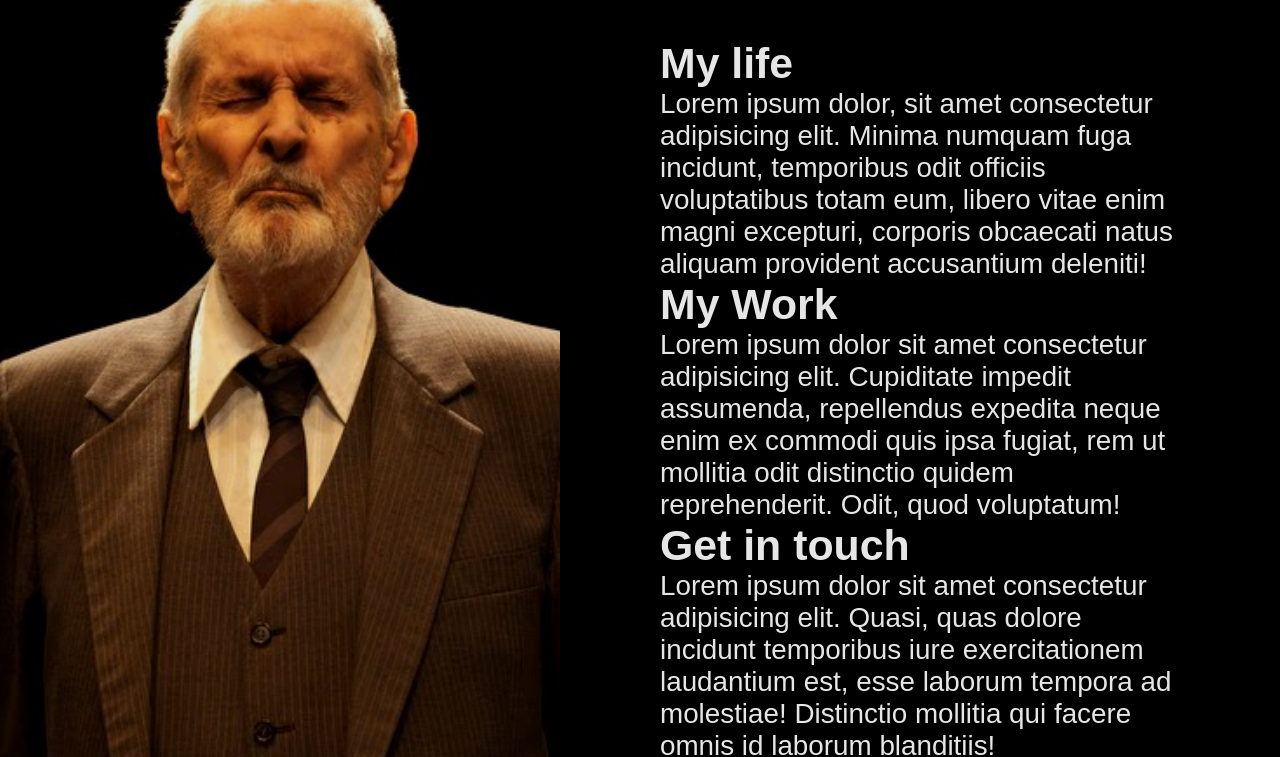
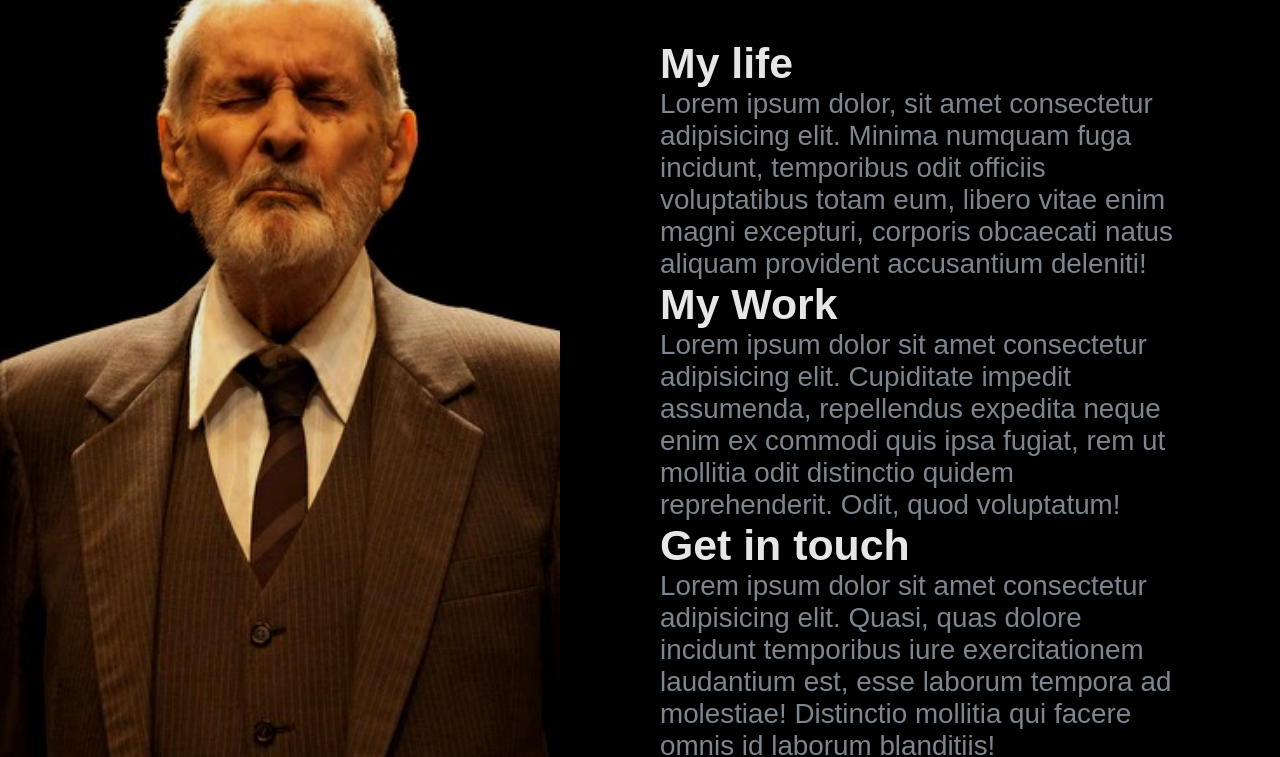
Before and after one commit to frodri13/Nicola-Rocco-Photographer, a plain HTML site: page index.html in a window 1280 px wide. Shown: the part 883-1640 px from the top of the page. Drawn offline with Linux system fonts and the light colour scheme.

Commit message:
style: text color changed in about section

```diff
--- a/style.css
+++ b/style.css
@@ -136,9 +136,10 @@ nav {
 .about-text {
   flex: 2 1 40rem;
   justify-content: space-around;
+  padding: 3rem 10rem;
 }
-.about-text {
-  padding: 3rem 10rem;
+.about-text p {
+  color: var(--gray-text);
 }
 .about-text h2 {
   padding: 4rem;
```
